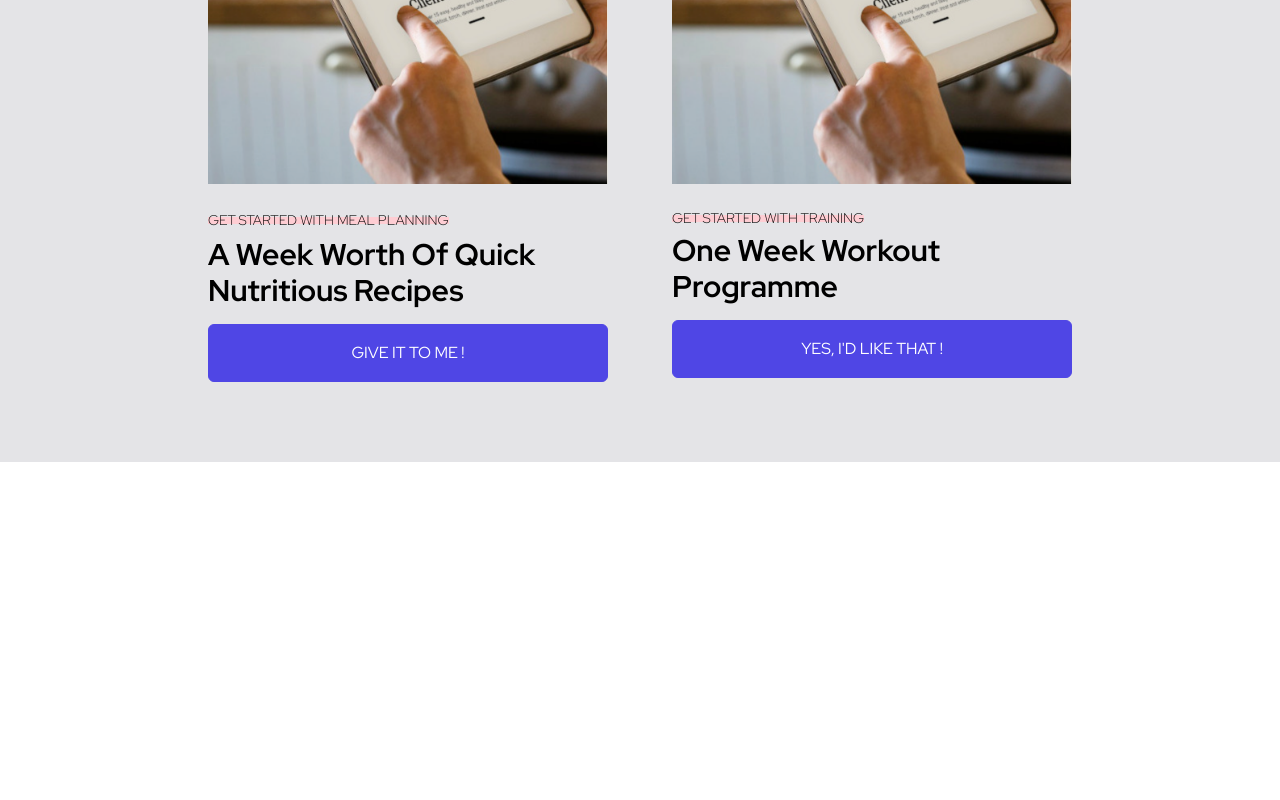
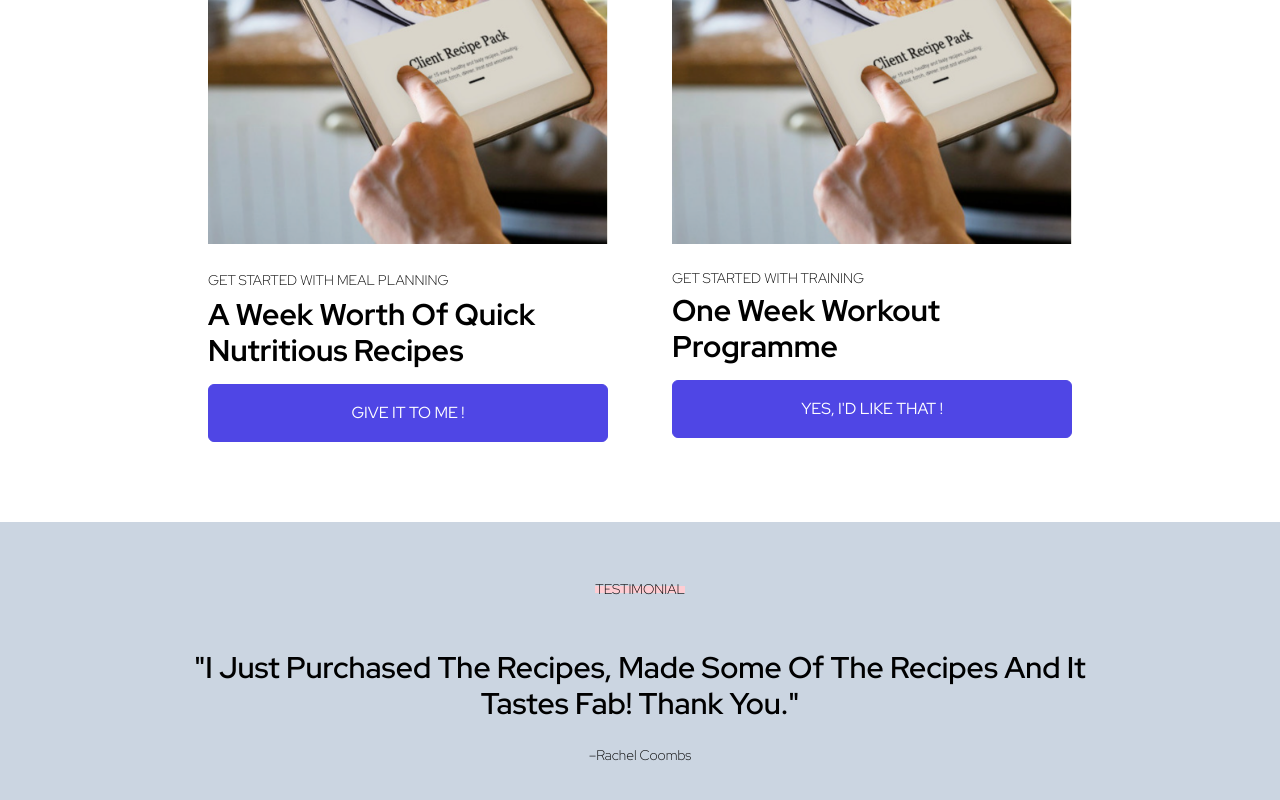
Before and after one commit to thuannguyen88/heroicfit, a React (Create React App) app: page / in a window 1280 px wide. Shown: the part 1764-2564 px from the top of the page. Before the commit the page ends 2226 px from the top, so only its background shows below. Built offline with nearby package versions, Linux system fonts and the light colour scheme.

Commit message:
created testimonial component basic to put on one testimonial

```diff
--- a/src/App.js
+++ b/src/App.js
@@ -2,6 +2,7 @@ import Navbar from "./components/Navbar";
 import Hero from "./components/Hero";
 import About from "./components/About";
 import Benefits from "./components/FreeResources";
+import Testimonial from "./components/Testimonial";
 
 function App() {
   return (
@@ -10,6 +11,7 @@ function App() {
       <Hero />
       <About />
       <Benefits />
+      <Testimonial />
     </>
   );
 }
--- a/src/components/FreeResources.jsx
+++ b/src/components/FreeResources.jsx
@@ -3,13 +3,13 @@ import freeResourceRecipeImage from "../assets/recipe-pack-1.png";
 
 export default function FreeResources() {
   return (
-    <div className="w-full  bg-zinc-200 flex flex-col justify-between">
+    <div className="w-full  flex flex-col justify-between">
       <div className="flex flex-col justify-center my-16 mx-auto px-14 max-w-[1000px]">
         <div className="text-center">
           <p className="font-light text-sm">
             WANT TO START TRANSFORMING YOUR PHYSIQUE?
           </p>
-          <h2 className="text-3xl font-semibold mt-2">
+          <h2 className="text-4xl font-bold mt-2 mb-14">
             Get Started With These{" "}
             <span className=" underline underline-offset-2">Free</span>{" "}
             Resources
@@ -19,7 +19,7 @@ export default function FreeResources() {
           <div className="flex flex-col mt-10 mb-4 mx-auto max-w-[400px]">
             <img src={freeResourceRecipeImage} alt="/" className="mt-4"></img>
             <p className="mt-6">
-              <span className="inline-block font-light text-sm leading-[7px] bg-rose-200 ">
+              <span className="inline-block font-light text-sm leading-[7px]  ">
                 GET STARTED WITH MEAL PLANNING
               </span>
             </p>
@@ -31,7 +31,7 @@ export default function FreeResources() {
           <div className="flex flex-col items-left mt-10 mb-4 mx-auto max-w-[400px] md:ml-16">
             <img src={freeResourceRecipeImage} alt="/" className="mt-4"></img>
             <p className="text-sm font-light mt-6">
-              <span className="inline-block font-light text-sm leading-[7px] bg-rose-200 ">
+              <span className="inline-block font-light text-sm leading-[7px]  ">
                 GET STARTED WITH TRAINING
               </span>
             </p>
--- /dev/null
+++ b/src/components/Testimonial.jsx
@@ -0,0 +1,18 @@
+import React from "react";
+
+export default function Testimonial() {
+  return (
+    <div className="bg-slate-300 w-full flex ">
+      <div className="flex flex-col mx-auto my-16 max-w-[1000px]">
+        <p className=" text-sm font-light text-center leading-[7px]  ">
+          <span className="inline-block bg-rose-200">TESTIMONIAL</span>
+        </p>
+        <h1 className="text-center mt-14 mb-6 text-3xl font-semibold px-10">
+          "I Just Purchased The Recipes, Made Some Of The Recipes And It Tastes
+          Fab! Thank You."
+        </h1>
+        <p className="text-center font-light text-sm">–Rachel Coombs</p>
+      </div>
+    </div>
+  );
+}
```
